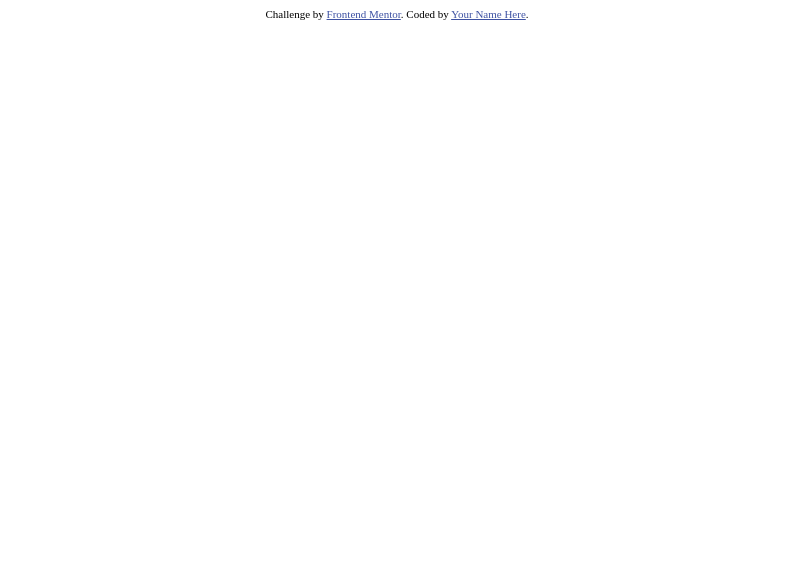
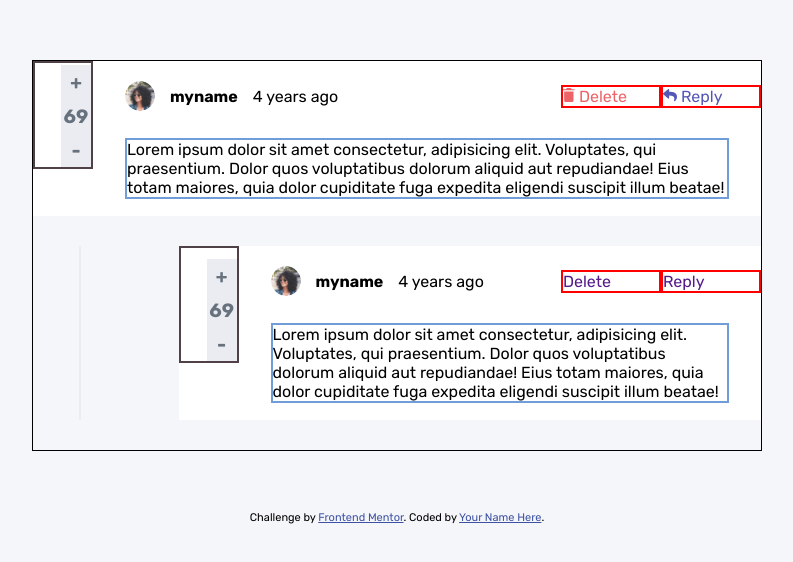
Before and after one commit to Richard2957/interactive-comments-section-main, a plain HTML site: page index.html in a window 1280 px wide. Shown: the whole page, without its empty margins (243-1036 px from the left). Drawn offline with Linux system fonts and the light colour scheme.

Commit message:
about to start on the js

```diff
--- a/ics.js
+++ b/ics.js
@@ -0,0 +1,31 @@
+
+
+
+// Data will be stored in this
+let data;
+
+const url = "./data.json";
+let jdata;
+const initialise = async () => {
+    // Read data from local storage
+    data = JSON.parse(localStorage.getItem('ICSdata'));
+if(!data) { // if nothing in local storage
+
+    try {
+        const jdata = await fetch(url);
+        data = await jdata.json();
+        localStorage.setItem('ICSdata', JSON.stringify(data));
+        createHTMLElements();
+
+    } catch (error) {
+        console.log(error);
+    }
+
+} else createHTMLElements();
+
+};
+
+const createHTMLElements = ()=>{
+
+    console.log(data);
+}
--- a/index.html
+++ b/index.html
@@ -1,27 +1,107 @@
 <!DOCTYPE html>
 <html lang="en">
+
 <head>
   <meta charset="UTF-8">
-  <meta name="viewport" content="width=device-width, initial-scale=1.0"> <!-- displays site properly based on user's device -->
+  <meta name="viewport" content="width=device-width, initial-scale=1.0">
+  <!-- displays site properly based on user's device -->
 
   <link rel="icon" type="image/png" sizes="32x32" href="./images/favicon-32x32.png">
   <link rel="stylesheet" href="style.css">
   <script src="ics.js"></script>
+  <link rel="preconnect" href="https://fonts.googleapis.com">
+  <link rel="preconnect" href="https://fonts.gstatic.com" crossorigin>
+  <link href="https://fonts.googleapis.com/css2?family=Rubik:wght@400;500;700&display=swap" rel="stylesheet">
+
   <title>Frontend Mentor | Interactive comments section</title>
+
 
   <!-- Feel free to remove these styles or customise in your own stylesheet 👍 -->
   <style>
-    .attribution { font-size: 11px; text-align: center; }
-    .attribution a { color: hsl(228, 45%, 44%); }
+    .attribution {
+      font-size: 11px;
+      text-align: center;
+    }
+
+    .attribution a {
+      color: hsl(228, 45%, 44%);
+    }
   </style>
 </head>
+
 <body>
 
-  <!-- Pull dynamic content from the data.json file -->
+<div class="content">
 
-  <div class="attribution">
+
+  <div class="comments">
+
+    <div class="comment" id="com--5">
+
+      <div class="author">
+        <img src="images/avatars/image-amyrobson.png" alt="Image of xxxxx">
+        <div class="author-name">myname</div>
+        <div class="author-date">4 years ago</div>
+      </div>
+
+
+
+      <div class="buttons">
+        <a class="button-delete" href=""> <img src="./images/icon-delete.svg" /> Delete</a>
+        <a class="button-reply" href=""> <img src="./images/icon-reply.svg" alt=""> Reply</a>
+      </div>
+
+      <div class="scoreboard">
+        <div>+</div>
+        <div>69</div>
+        <div>-</div>
+      </div>
+<div class="text">Lorem ipsum dolor sit amet consectetur, adipisicing elit. Voluptates, qui praesentium. Dolor quos voluptatibus dolorum aliquid aut repudiandae! Eius totam maiores, quia dolor cupiditate fuga expedita eligendi suscipit illum beatae!</div>
+
+
+
+    </div>
+
+    <div class="comment reply" id="com--6">
+
+      <div class="author">
+        <img src="images/avatars/image-amyrobson.png" alt="Image of xxxxx">
+        <div class="author-name">myname</div>
+        <div class="author-date">4 years ago</div>
+      </div>
+
+      <div class="buttons">
+  <a href="">Delete</a>
+  <a href="">Reply</a>
+
+      </div>
+
+      <div class="scoreboard">
+        <div>+</div>
+        <div>69</div>
+        <div>-</div>
+      </div>
+<div class="text">Lorem ipsum dolor sit amet consectetur, adipisicing elit. Voluptates, qui praesentium. Dolor quos voluptatibus dolorum aliquid aut repudiandae! Eius totam maiores, quia dolor cupiditate fuga expedita eligendi suscipit illum beatae!</div>
+
+
+
+    </div>
+
+
+
+
+  </div>
+
+</div>
+
+   <div class="attribution">
     Challenge by <a href="https://www.frontendmentor.io?ref=challenge" target="_blank">Frontend Mentor</a>.
     Coded by <a href="#">Your Name Here</a>.
   </div>
+
+  <script>
+    initialise();
+  </script>
 </body>
+
 </html>
--- a/style.css
+++ b/style.css
@@ -0,0 +1,184 @@
+* {
+    padding: 0;
+    margin: 0;
+    box-sizing: border-box;
+}
+
+:root {
+    --moderate-blue: #5457b6;
+    --soft-red: #ed6468;
+    --light-grayish-blue: #c3c4ef;
+    --pale-red: #ffb8bb;
+    --dark-blue: #324152;
+    --grayish-blue: #67727e;
+    --light-gray: #eaecf1;
+    --very-light-gray: #f5f6fa;
+    --white: #ffffff;
+}
+
+
+body {
+    background-color: var(--very-light-gray);
+    height: 100vh;
+    font-size: 16px;
+    font-family: 'Rubik', sans-serif;
+}
+
+
+
+
+/* Development and debugging only */
+
+/* body>* {
+    opacity: .8;
+}
+
+body::after {
+    position: absolute;
+    content: "";
+    top: 0;
+    width: 100%;
+    height: 100%;
+    bottom: 0;
+    background: url("./design/desktop-design.jpg");
+       background-repeat: no-repeat;
+    animation: myflicker ease-in-out alternate  infinite 1s;
+}
+@keyframes myflicker {
+    from {
+        opacity: .1;
+    }
+    to {
+        opacity: .9;
+    }
+}
+ */
+
+
+
+
+.content {
+    width: 730px;
+    margin: 60px auto 60px auto;
+    border: 1px black ridge;
+    ;
+}
+
+
+.comments{
+    width:100%;
+
+}
+
+
+.comment {
+    display: grid;
+    width: 100%;
+    background: white;
+    margin-bottom: 30px;
+    padding-bottom:10px;
+    grid-template-columns: 60px auto 200px;
+    grid-template-rows: 70px auto auto;
+    grid-template-areas:
+        "score author buttons"
+        "score text text"
+        ". text text"
+    ;
+}
+
+.comment.reply{
+    margin-left:20%;
+    width:80%;
+    position: relative;
+}
+
+.comment.reply::before{
+content:"";
+position:absolute;
+left:-100px;
+top:0;
+height:100%;
+width:2px;
+background-color: var(--light-gray);
+
+
+}
+
+
+.author {
+    grid-area: author;
+    display: flex;
+    flex-direction: row;
+    justify-content: flex-start;
+    align-items: center;
+
+    margin-left: 32px;
+}
+
+
+
+.author>img {
+    border-radius: 50%;
+    width: 30px;
+
+}
+
+.author-name {
+    margin: 0 15px;
+    font-weight: 800;
+}
+
+.buttons {
+    grid-area: buttons;
+    display: flex;
+    flex-direction: row;
+    align-items: center;
+
+}
+
+.buttons>* {
+    width: 100px;
+    border: 2px red solid;
+    text-decoration: none;
+}
+
+.button-delete {
+    color: var(--soft-red);
+}
+
+.button-reply {
+    color: var(--moderate-blue);
+}
+
+
+.scoreboard {
+
+
+    grid-area: score;
+    display: flex;
+    flex-direction: column;
+    justify-content: flex-end;
+    align-items: flex-end;
+    border: 2px solid rgb(80, 65, 70);
+}
+
+.scoreboard>div {
+    background-color: var(--light-gray);
+    color: var(--grayish-blue);
+    padding: 6px 0;
+    width: 30px;
+    height: 34px;
+    text-align: center;
+    font-weight: 600;
+    font-size: 1.2em;
+
+}
+
+
+
+
+.text {
+    border: 2px solid rgb(112, 157, 216);
+    grid-area: text;
+    margin: 7px 32px;
+}
```
